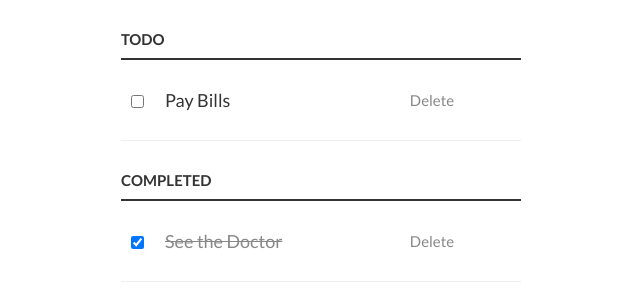
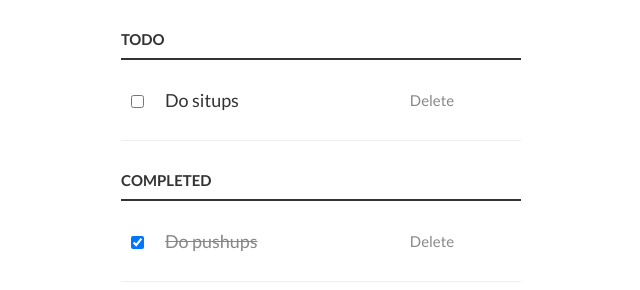
Before and after one commit to prateek3255/todo-with-hooks, a React (Create React App) app: page / in a window 1280 px wide. Shown: the part 170-460 px from the top of the page, without its empty margins (319-959 px from the left). Built offline with nearby package versions, Linux system fonts and the light colour scheme.

Commit message:
:sparkles: added hooks to load the todo lists

```diff
--- a/src/App.js
+++ b/src/App.js
@@ -1,22 +1,43 @@
-import React from 'react';
-import './App.css';
+import React, { useState } from "react";
+import "./App.css";
 
 function App() {
+  const [todos, setTodos] = useState([
+    { name: "Do pushups", status: true },
+    { name: "Do situps", status: false }
+  ]);
   return (
     <div className="container">
       <p>
-        <label>Add Item</label><input id="new-task" type="text"/><button>Add</button>
+        <label>Add Item</label>
+        <input id="new-task" type="text" />
+        <button>Add</button>
       </p>
 
       <h3>Todo</h3>
       <ul id="incomplete-tasks">
-        <li><input type="checkbox"/><label>Pay Bills</label><button className="delete">Delete</button></li>
-
+        {todos
+          .filter(todo => !todo.status)
+          .map((todo,i) => (
+            <li key={i}>
+              <input type="checkbox" />
+              <label>{todo.name}</label>
+              <button className="delete">Delete</button>
+            </li>
+          ))}
       </ul>
 
       <h3>Completed</h3>
       <ul id="completed-tasks">
-        <li><input type="checkbox" checked/><label>See the Doctor</label><button class="delete">Delete</button></li>
+      {todos
+          .filter(todo => todo.status)
+          .map((todo,i) => (
+            <li key={i}>
+              <input type="checkbox"  checked/>
+              <label>{todo.name}</label>
+              <button className="delete">Delete</button>
+            </li>
+          ))}
       </ul>
     </div>
   );
```
